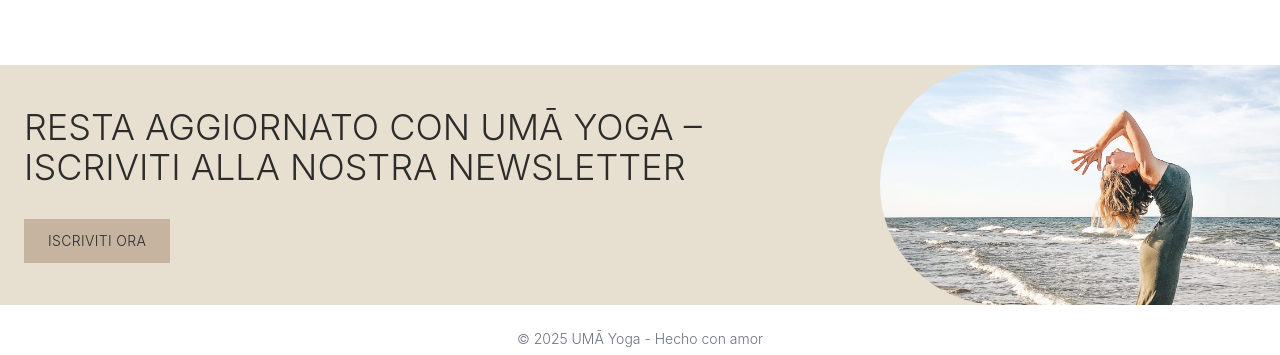
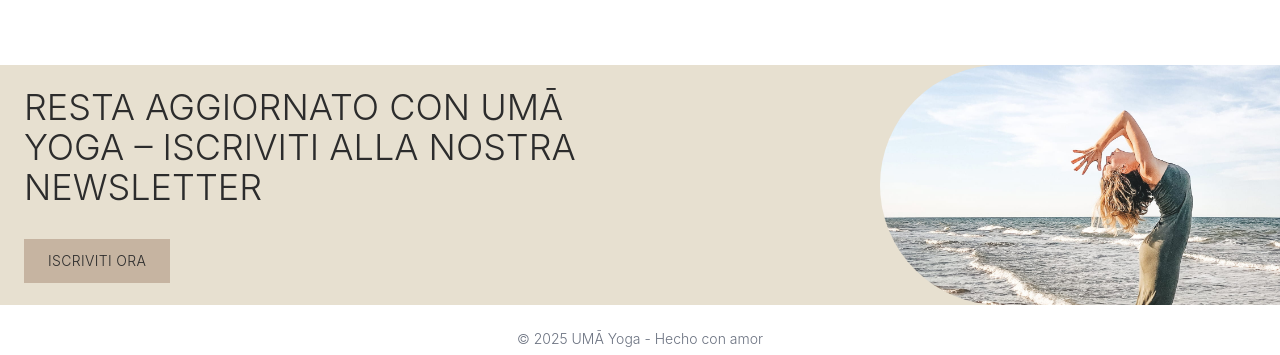
Before and after one commit to asorbellini/static-uma-yoga, a React (Vite) app: page / in a window 1280 px wide. Shown: the part 1575-1930 px from the top of the page. Built offline with nearby package versions, Linux system fonts and the light colour scheme.

Commit message:
Improve NewSetter

```diff
--- a/src/components/NewSetter.jsx
+++ b/src/components/NewSetter.jsx
@@ -34,11 +34,11 @@ function NewSetter(){
 
     return (
         <section ref={sectionRef} className="bg-[#e7e0d0] overflow-hidden"> {/*py-12 md:py-10 */}
-            <div className="container">
+            <div>
                 <div className="flex flex-col-reverse md:flex-row items-center justify-between gap-12">
                     {/* Texto a la izquierda (o arriba en mobile) */}
                     <div
-                        className={`basis-2/3 md:w-1/2 text-[#2c2c2c] transition-all duration-1000 ease-out px-6 my-5 ${
+                        className={`w-full md:w-1/2 text-[#2c2c2c] transition-all duration-1000 ease-out px-6 my-5 ${
                         isVisible ? "opacity-100 translate-y-0" : "opacity-0 translate-y-10"
                         }`}
                     >
@@ -55,7 +55,7 @@ function NewSetter(){
                     </div>
                     {/* ✅ Imagen a la derecha (o abajo en mobile) */}
                     <div
-                        className={`basis-1/3 md:w-1/2 flex ${isMobile ? "justify-center" : "justify-end"} transition-all duration-1000 ease-out ${
+                        className={`w-full md:w-1/2 flex ${isMobile ? "justify-center" : "justify-end"} transition-all duration-1000 ease-out ${
                         isVisible ? "opacity-100 translate-y-0" : "opacity-0 translate-y-10"
                         }`}
                     >
```
